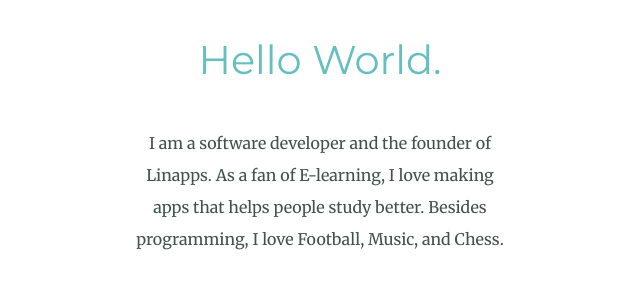
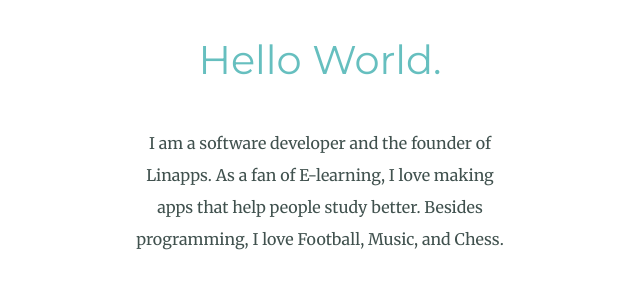
Before and after one commit to maixuanlinh/linhprofile, a plain HTML site: page index.html in a window 1280 px wide. Shown: the part 1121-1426 px from the top of the page, 320-960 px from the left. Drawn offline with Linux system fonts and the light colour scheme.

Commit message:
grammar error fixed helps -> help

```diff
--- a/index.html
+++ b/index.html
@@ -25,7 +25,7 @@
     <div class="profile">
       <img class="profileImage" src="images/profile.jpg" alt="profile-picture">
       <h2>Hello World.</h2>
-      <p class="intro">I am a software developer and the founder of Linapps. As a fan of E-learning, I love making apps that helps people study better. Besides programming, I love Football, Music, and Chess.</p>
+      <p class="intro">I am a software developer and the founder of Linapps. As a fan of E-learning, I love making apps that help people study better. Besides programming, I love Football, Music, and Chess.</p>
     </div>
     <hr>
     <div class="skills">
```
